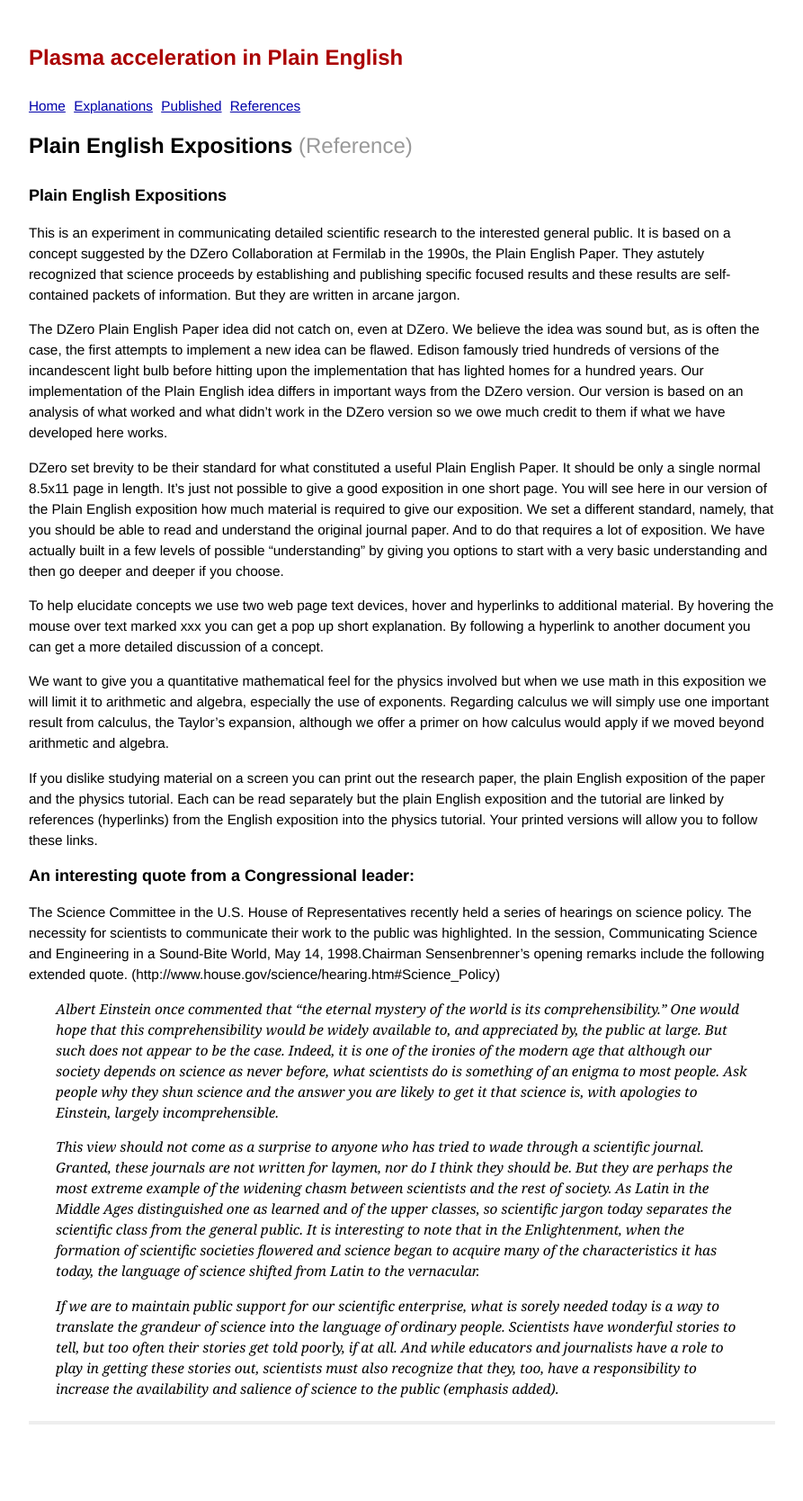
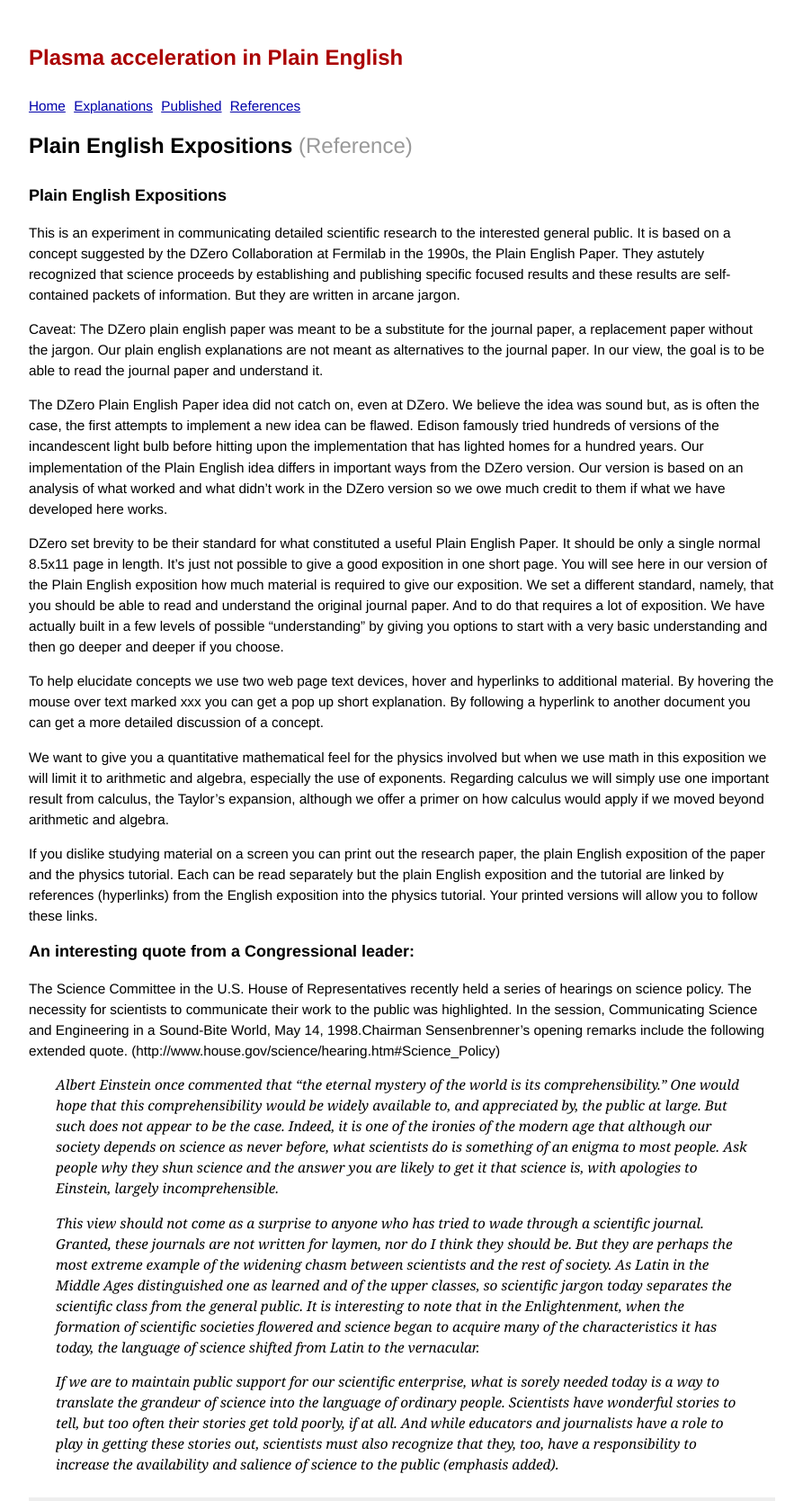
Before and after one commit to grbfacet/facet, a Jekyll site: the page built from plain-english-papers.md, in a window 1280 px wide. Shown: the whole page at 90% size, without its empty margins (193-1086 px from the left). Built offline with Jekyll 4.4.1, drawn with Linux system fonts in a browser that asks for light colours; before the commit the page ends 1583 px from its top, so only the background shows below that.

Commit message:
Update plain-english-papers.md

```diff
--- a/plain-english-papers.md
+++ b/plain-english-papers.md
@@ -8,6 +8,7 @@
 
 This is an experiment in communicating detailed scientific research to the interested general public. It is based on a concept suggested by the DZero Collaboration at Fermilab in the 1990s, the Plain English Paper. They astutely recognized that science proceeds by establishing and publishing specific focused results and these results are self-contained packets of information. But they are written in arcane jargon.
 
+Caveat: The DZero plain english paper was meant to be a substitute for the journal paper, a replacement paper without the jargon. Our plain english explanations are not meant as alternatives to the journal paper. In our view, the goal is to be able to read the journal paper and understand it.
 
 The DZero Plain English Paper idea did not catch on, even at DZero. We believe the idea was sound but, as is often the case, the first attempts to implement a new idea can be flawed. Edison famously tried hundreds of versions of the incandescent light bulb before hitting upon the implementation that has lighted homes for a hundred years. Our implementation of the Plain English idea differs in important ways from the DZero version. Our version is based on an analysis of what worked and what didn’t work in the DZero version so we owe much credit to them if what we have developed here works.
 
```
